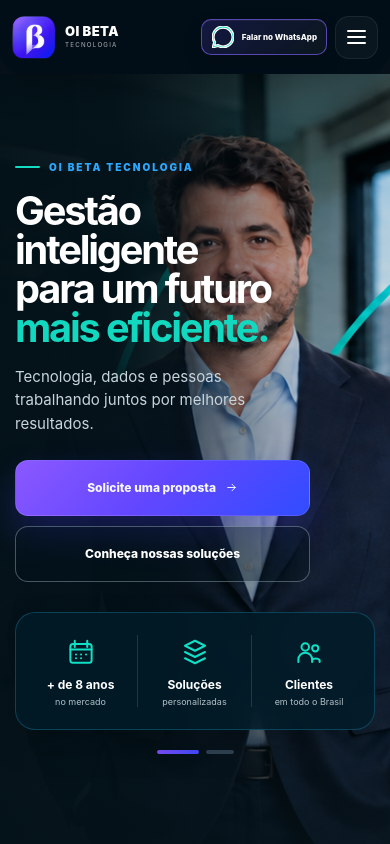
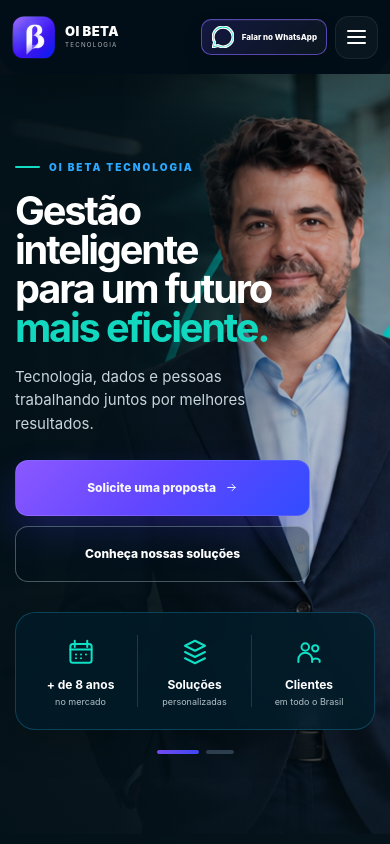
Before and after one commit to oibetatecnologia/oibeta, a Next.js app in the folder oibeta-site/: page / in a window 390 px wide. Shown: the top 844 px of the page. Built offline with nearby package versions, Linux system fonts and the light colour scheme; no server answers.

Commit message:
fix: ajusta enquadramento da cabeca no hero mobile

```diff
--- a/oibeta-site/app/globals.css
+++ b/oibeta-site/app/globals.css
@@ -3268,3 +3268,37 @@ svg {
     object-position: 80% 0% !important;
   }
 }
+
+
+/* =========================================================
+   MOBILE — ajuste leve do enquadramento da cabeça
+   Move a pessoa um pouco para a direita e um pouco para cima,
+   preservando rosto e tronco dentro da área desejada.
+   ========================================================= */
+@media (max-width: 900px) {
+  .hero-banner-image-mobile {
+    left: 0 !important;
+    right: 0 !important;
+    width: 100% !important;
+    top: -84px !important;
+    height: 900px !important;
+    object-fit: cover !important;
+    object-position: 74% 0% !important;
+  }
+}
+
+@media (max-width: 560px) {
+  .hero-banner-image-mobile {
+    top: -88px !important;
+    height: 870px !important;
+    object-position: 75% 0% !important;
+  }
+}
+
+@media (max-width: 410px) {
+  .hero-banner-image-mobile {
+    top: -90px !important;
+    height: 850px !important;
+    object-position: 76% 0% !important;
+  }
+}
```
